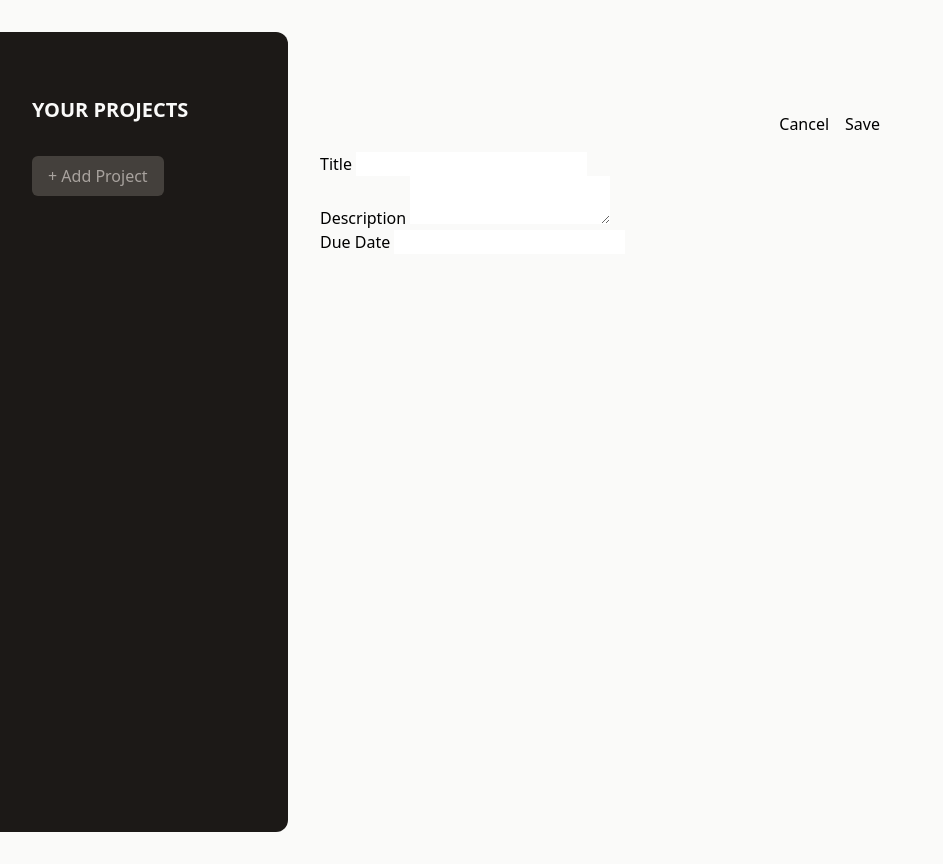
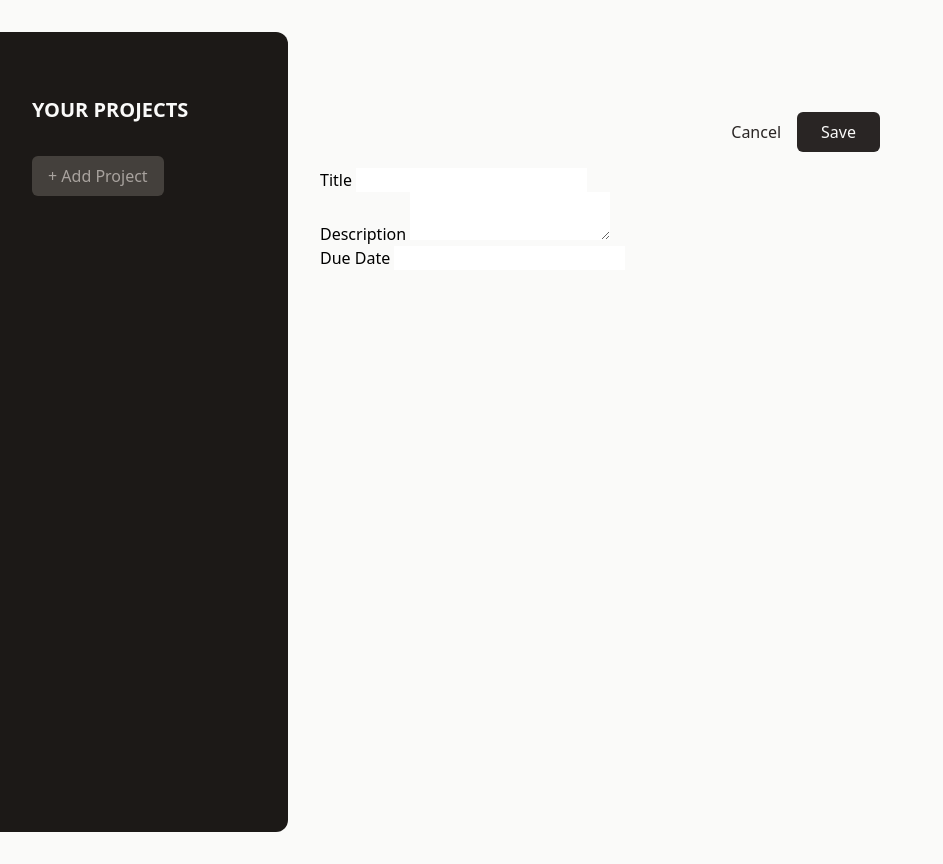
Before and after one commit to WolfsonAdam/project-management, a React (Vite) app: page / in a window 1280 px wide. Shown: the whole page, without its empty margins (0-943 px from the left). Built offline with nearby package versions, Linux system fonts and the light colour scheme.

Commit message:
added components

```diff
--- a/src/components/NewProject.jsx
+++ b/src/components/NewProject.jsx
@@ -6,11 +6,15 @@ export default function NewProject() {
       <menu className="flex items-center justify-end gap-4 my-4">
         <li>
           {" "}
-          <button>Cancel</button>
+          <button className="text-stone-800 hover:text-stone-950">
+            Cancel
+          </button>
         </li>
         <li>
           {" "}
-          <button>Save</button>
+          <button className="px-6 py-2 rounded-md bg-stone-800 text-stone-50 hover:bg-stone-950">
+            Save
+          </button>
         </li>
       </menu>
       <div>
```
